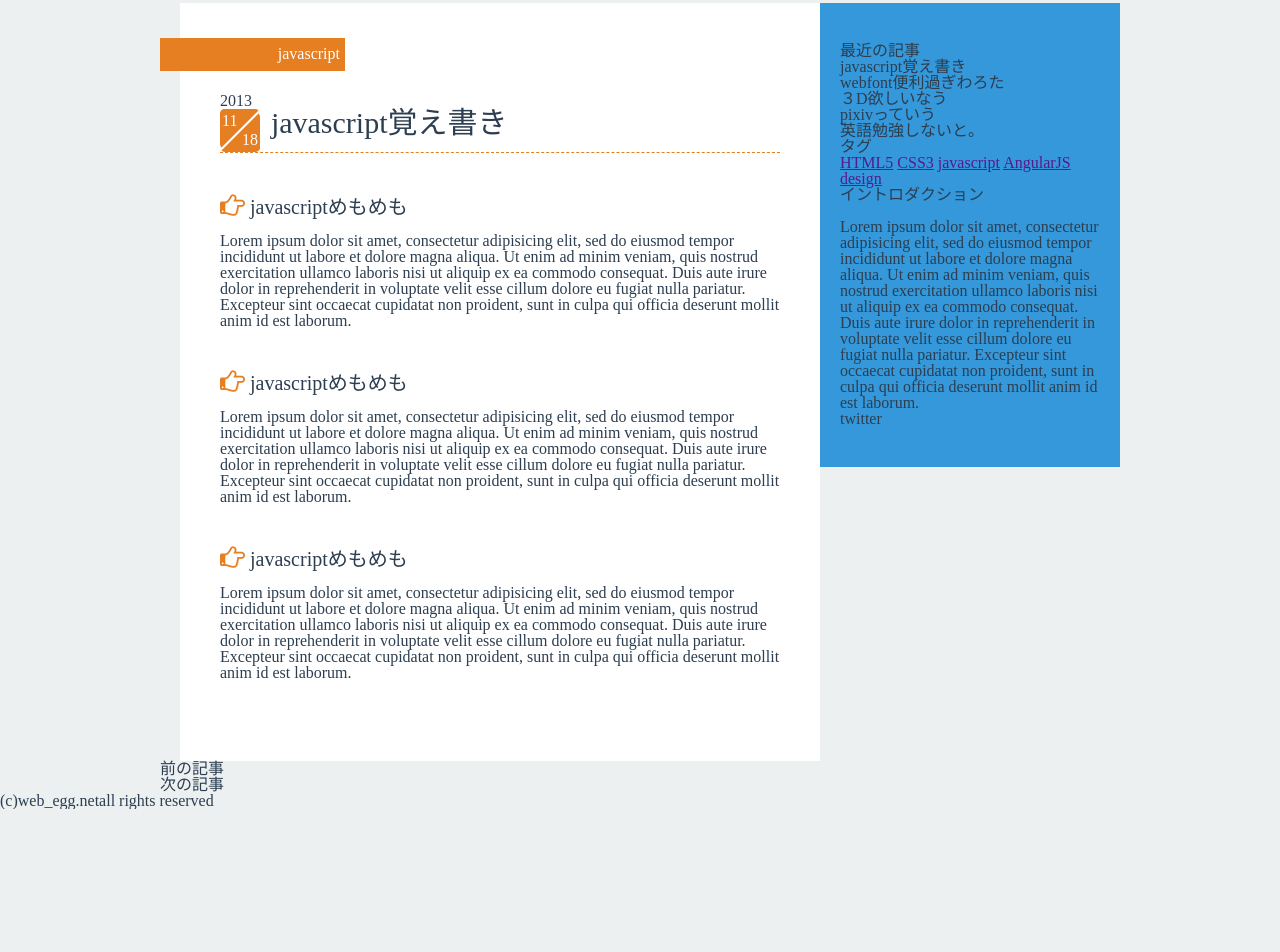
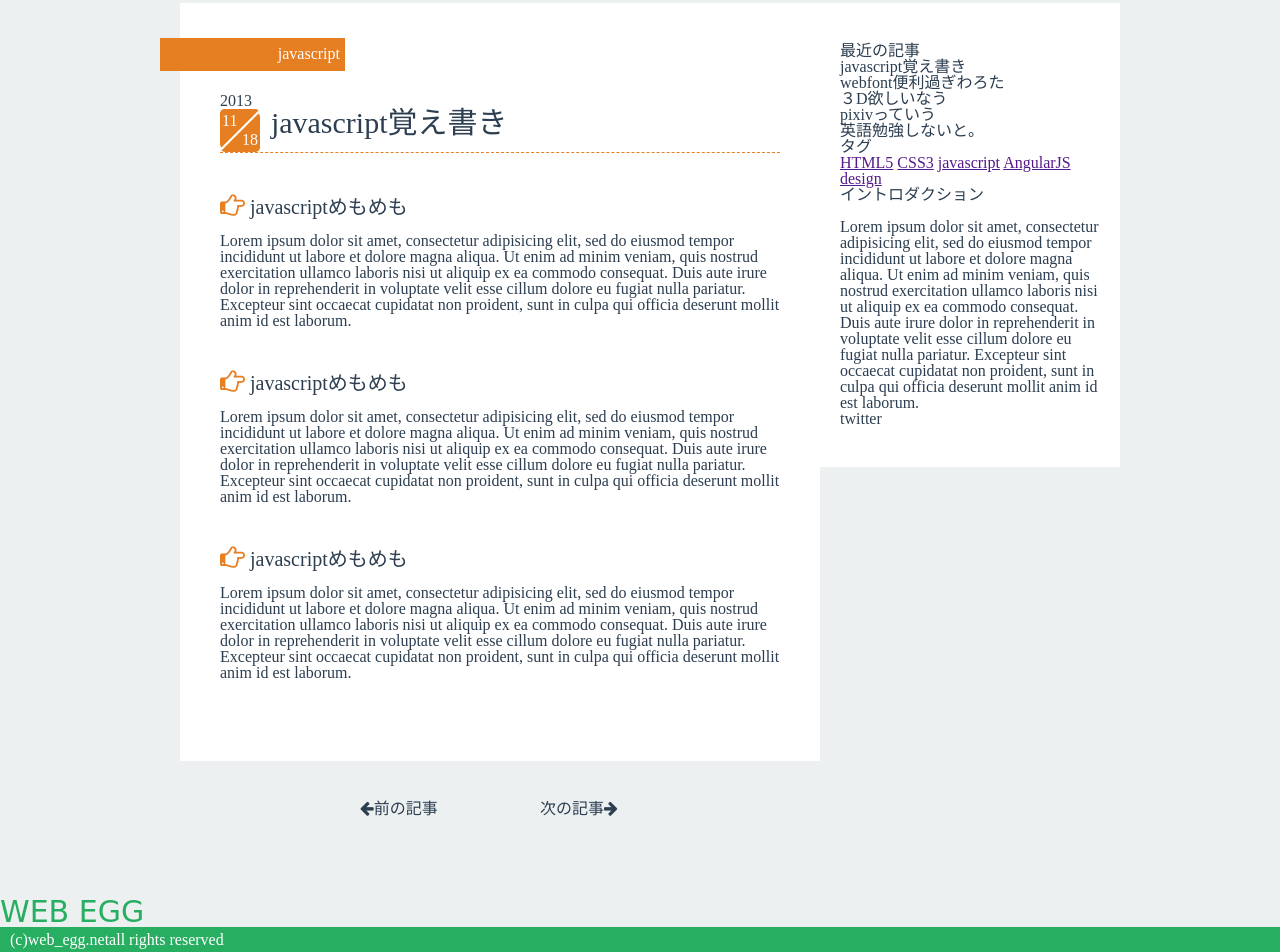
Before and after one commit to AS-box/newblog, a plain HTML site: page index.html in a window 1280 px wide. Shown: the part 237-1189 px from the top of the page. Before the commit the page ends 1046 px from the top, so only its background shows below. Drawn offline with Linux system fonts and the light colour scheme; a web font is replaced by a local one.

Commit message:
左側のスタイル大体終わり。 footerも大体終了。カテゴリー見出しをもうちょっと手を加えたい

```diff
--- a/index.html
+++ b/index.html
@@ -55,8 +55,8 @@
 				</section>
 			</article>
 			<div id="pager_wrap">
-				<p class="article_prev"><span></span>前の記事</p>
-				<p class="article_next"><span></span>次の記事</p>
+				<p class="article_prev"><i class="fa fa-arrow-left"></i>前の記事</p>
+				<p class="article_next">次の記事<i class="fa fa-arrow-right"></i></p>
 			</div>
 		</div>
 		<div id="right-wrap">
@@ -94,8 +94,11 @@
 			</div>
 		</div>
 	</div>
+    <div class="bottom_logo">
+        <div class="last_logo">WEB EGG</div>
+    </div>
 	<footer>
-		<p id="footer_c">(c)<a src="" alt="web_egg">web_egg.net</a>all rights reserved</p>
+		<span class="footer_sentence"><p id="footer_c">(c)<a src="" alt="web_egg">web_egg.net</a>all rights reserved</p></span>
 	</footer>
 </body>
 </html>
--- a/sass/font.scss
+++ b/sass/font.scss
@@ -15,6 +15,8 @@ $textWhite:#ffffff;
 $mplusBold:mplus-1p-bold;
 $mplusRegular:mplus-1p-regular;
 $color-orange:#e67e22;
+$color-green:#27ae60;
+
 body{
 	font-family: mplus-1p-regular;
 	color:#2c3e50;
@@ -67,3 +69,13 @@ h1{
 		  color:#2c3e50;
 		}
 	}
+
+.last_logo{
+  font-family: $fontChango;
+  color:$color-green;
+  font-size:30px;
+}
+
+footer{
+  color:$textWhite;
+}
--- a/sass/layout.scss
+++ b/sass/layout.scss
@@ -7,9 +7,12 @@
 @import "compass";
 @import "compass/utilities/general/clearfix";
 
+
+
 $color-orange:#e67e22;
 $color-green:#27ae60;
 $background-color:#ecf0f1;
+
 body{
 	background-color:$background-color;
 }
@@ -26,6 +29,17 @@ body{
 @mixin padding-left-right-40{
 	padding-left:40px;
 	padding-right:40px;
+}
+
+@mixin margin-top-bottom-40{
+	margin-bottom: 40px;
+	margin-top: 40px;
+}
+
+
+@mixin margin-centering{
+	margin-right:auto;
+	margin-left: auto;
 }
 .header_belt{
 	height:20px;
@@ -150,10 +164,26 @@ header{
 				  }
 			  }
 		}
+		#pager_wrap{
+		  @include margin-top-bottom-40;
+		  @include margin-centering;
+		  width:260px;
+		  .article_prev{
+			float: left;
+			width:80px;
+			margin-right:100px;
+		  }
+		  .article_next{
+			@include clearfix;
+			width:80px;
+		  }
+		}
+
+
 
 	}
 	#right-wrap{
-		background-color:#3498db;
+		background-color:#ffffff;
 		width:260px;
 		@include padding-top-bottom-40;
 		@include clearfix;
@@ -161,3 +191,21 @@ header{
 		padding-right:20px;
 	}
 }
+	.last_logo{
+		margin-top: 40px;
+		width:211px;
+}
+
+footer{
+	display: table;
+	background-color:$color-green;
+	height:25px;
+	width:100%;
+	.footer_sentence{
+		display: table-cell;
+		vertical-align: middle;
+		p{
+		  padding-left: 10px;
+		}
+	}
+}
```
Also changed, not shown: css/font.css, css/layout.css.
